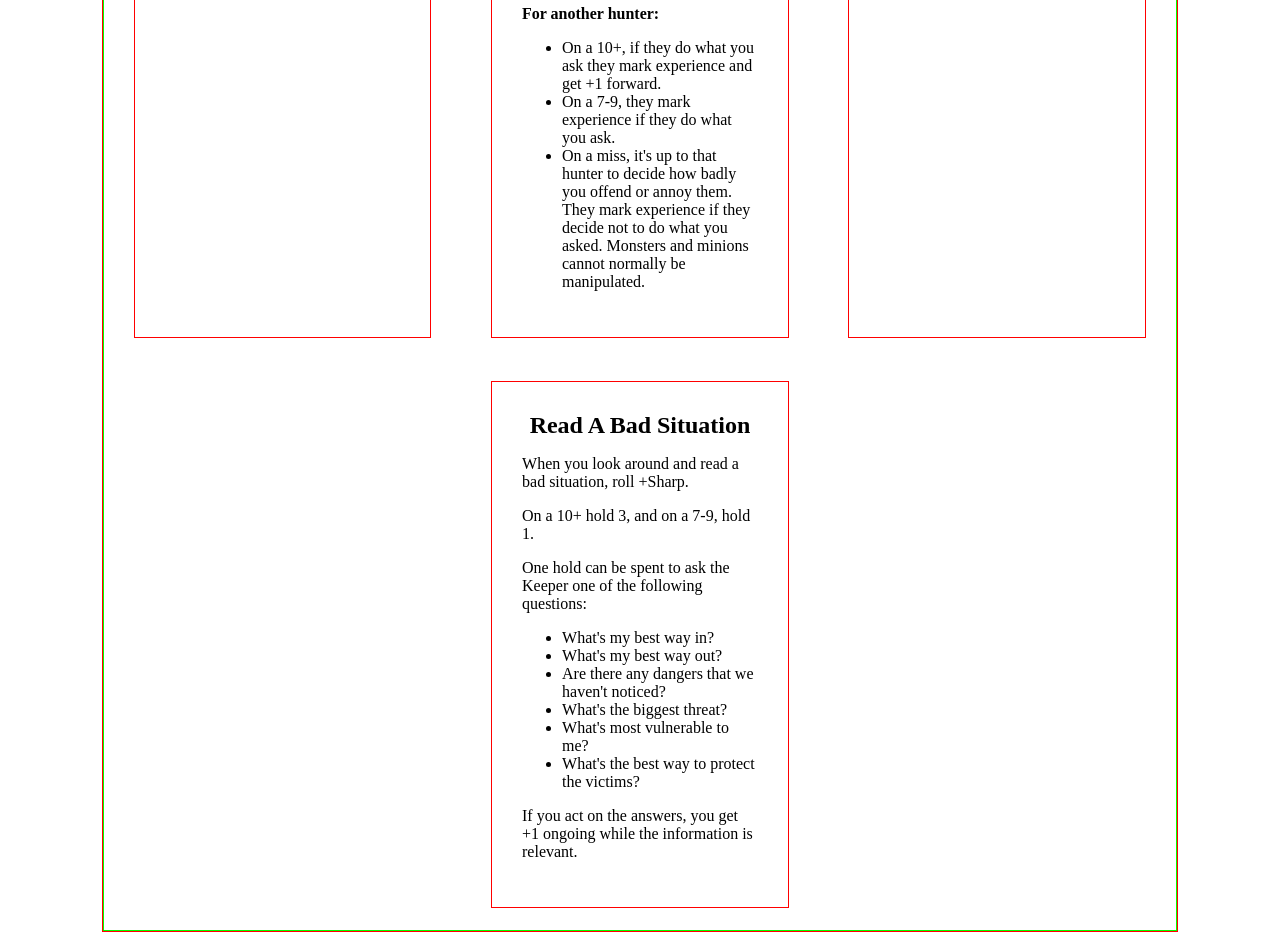
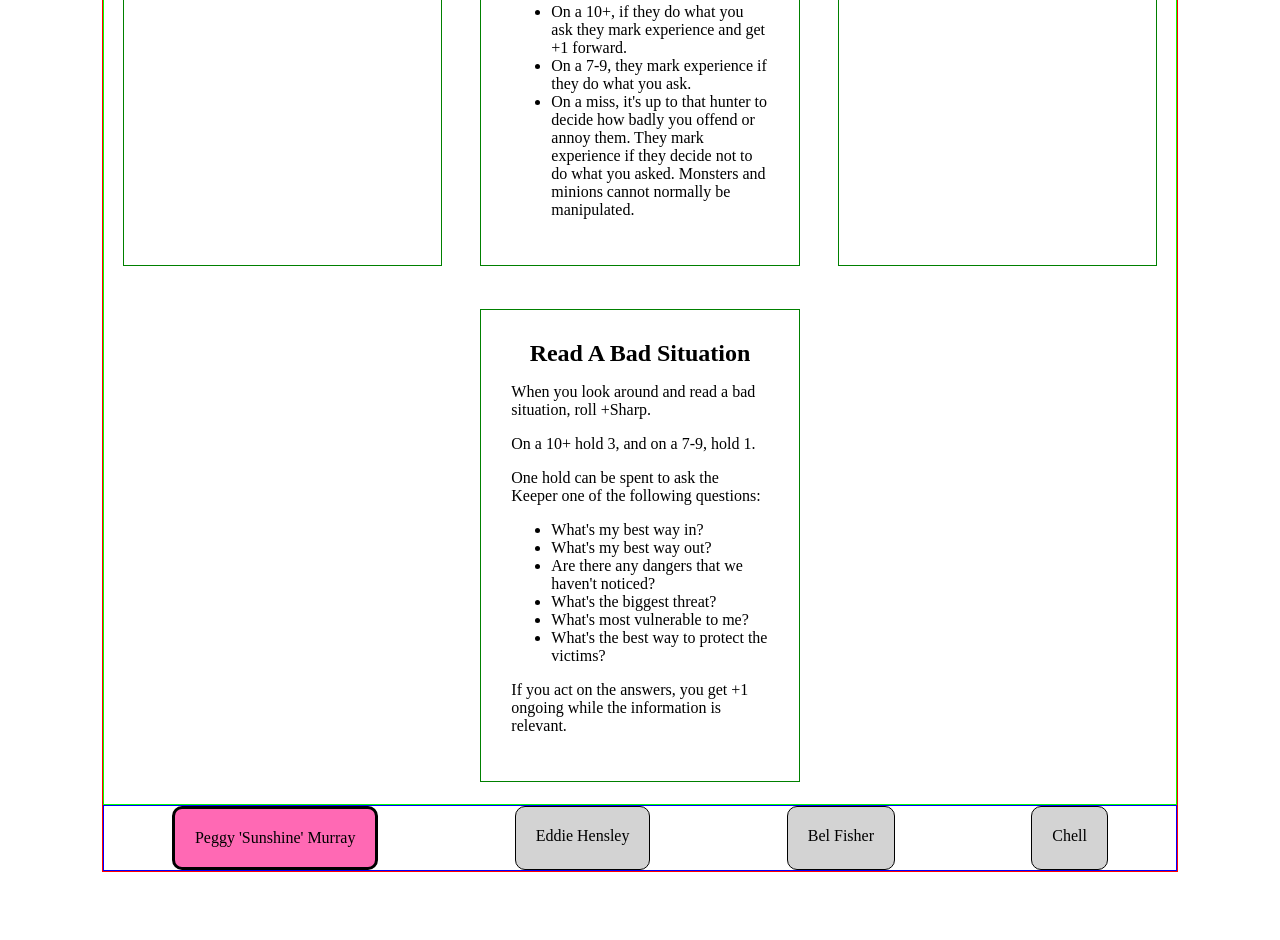
Before and after one commit to crizzo16/virtual-motw-char-sheet, a plain HTML site: page index.html in a window 1280 px wide. Shown: the part 1163-2103 px from the top of the page. After the commit the page ends 2043 px from the top, so only its background shows below. Drawn offline with nearby package versions, Linux system fonts and the light colour scheme.

Commit message:
creating pc switch

```diff
--- a/app.js
+++ b/app.js
@@ -10,6 +10,7 @@ let sheet = {
         }).done(function (result) {
             sheet.allChars = result;
             sheet.parsePlaybooks();
+            sheet.loadPCButtons();
         });
     },
     parsePlaybooks: function () {
@@ -32,20 +33,16 @@ let sheet = {
     },
     loadBasicMoves: function () {
         $("#moves-basic").html("");
-        console.log("firing");
-        console.log(sheet.basicMoves);
         sheet.basicMoves.forEach(function (item, index, array) {
-            let fullMove = $("<div>").addClass("border-red move");
+            let fullMove = $("<div>").addClass("move");
 
             let moveName = $("<div>").addClass("move-name").addClass(item.stat).html(item.name);
             fullMove.append(moveName);
 
             item.text.forEach(function (jitem, jindex, jarray) {
-                console.log("jitem: ", jitem);
                 let moveText = $("<p>").addClass("move-text").html(jitem.text);
                 fullMove.append(moveText);
                 if (jitem.type == "list") {
-                    console.log(jitem.list);
                     let moveList = $("<ul>");
                     jitem.list.forEach(function (kitem, kindex, karray) {
                         let moveListItem = $("<li>").html(kitem);
@@ -57,9 +54,28 @@ let sheet = {
 
             $("#moves-basic").append(fullMove);
         });
+    },
+    loadPCButtons: function() {
+        $("#pc-buttons").html("");
+        sheet.allChars.forEach(function (item, index, array) {
+            let button = $("<div>").addClass("pc-button").text(item.name).attr("char-id", item.id);
+            if (index == 0) button.addClass("pc-selected");
+            $("#pc-buttons").append(button);
+        });
+    },
+    selectPC: function() {
+        const num = $(this).attr("char-id");
+        const sel = $(".pc-selected").attr("char-id");
+        if (sel != num) {
+            $(".pc-selected").removeClass("pc-selected");
+            $(this).addClass("pc-selected");
+            sheet.selectedChar = num;
+        }
     }
 }
 
 $(document).ready(function () {
     sheet.parseCharacters();
 });
+
+$(document).on("click", ".pc-button", sheet.selectPC);
--- a/index.html
+++ b/index.html
@@ -45,6 +45,7 @@
             </div>
             <div class="flex f-around f-wrap border-lime" id="moves-basic">
             </div>
+            <div class="flex f-around f-wrap border-blue" id="pc-buttons"></div>
         </div>
 
 
--- a/style.css
+++ b/style.css
@@ -29,8 +29,8 @@ body {
 h1, h2, h3, h4 {font-family:cursive}
 
 .move {
-    width: 22%;
-    margin: 2%;
+    width: 24%;
+    margin: 2% 0;
     padding: 30px;
     border: 1px solid green;
 }
@@ -42,7 +42,19 @@ h1, h2, h3, h4 {font-family:cursive}
 }
 
 
+.pc-button {
+    border: 1px solid black;
+    border-radius: 10px;
+    background: lightgrey;
+    padding: 20px;
+}
 
+.pc-button:hover {border: 3px solid black;}
+
+.pc-selected {
+    border: 3px solid black;
+    background: hotpink;
+}
 
 .border-blue {border:1px solid blue}
 .border-lime {border:1px solid lime}
```
